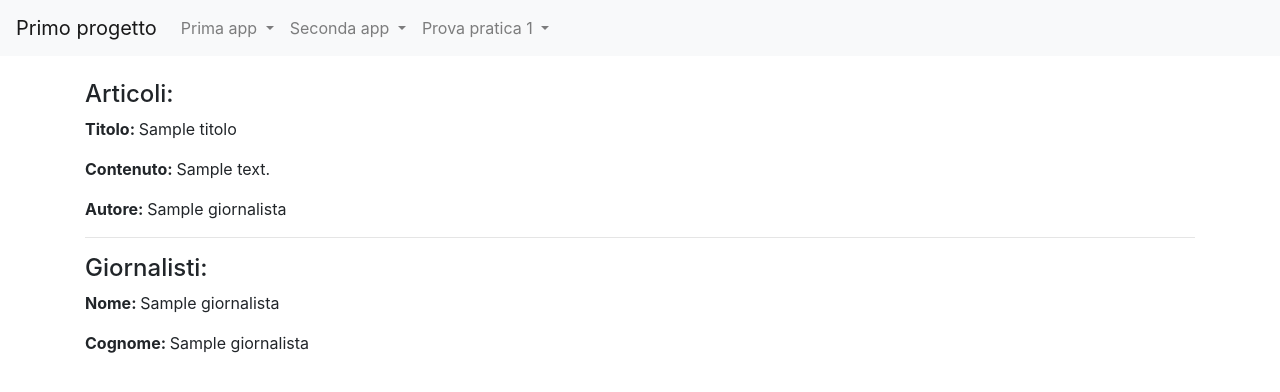
After one commit to teoPrando/primo_progetto, a Django app: template news/templates/news/homepage.html in a window 1280 px wide. The commit adds this page. Shown: the top 392 px of the page. Run offline with Django 5.2, Linux system fonts and the light colour scheme; the template is opened without the code that fills it: most values are stand-ins (such as "Sample title", 1, 10 or a date in 2020).

Commit message:
passo 16 completato (branch news)
-visualizzazione articoli e giornalisti all'url /news/
-visualizzazione di un singolo articolo all'url /news/articoli/(pk articolo)

```diff
--- /dev/null
+++ b/news/templates/news/homepage.html
@@ -0,0 +1,23 @@
+{% extends 'base.html' %}
+{%block title%}
+    Articoli e Giornalisti
+{%endblock title%}
+
+{%block content%}
+    <!--Scrittura di tutti gli articoli-->
+    <h4>Articoli:</h4>
+    {%for articolo in articoli%} <!--articoli è l'array che viene riempito con gli oggetti letti nella funzione home-->
+        <p><strong>Titolo: </strong>{{ articolo.titolo }}</p>
+        <p><strong>Contenuto: </strong>{{ articolo.contenuto }}</p>
+        <p><strong>Autore: </strong>{{ articolo.giornalista}}</p>
+    {%endfor%}
+
+    <hr>
+
+    <!--Scrittura di tutti i giornalisti-->
+    <h4>Giornalisti:</h4>
+    {%for giornalista in giornalisti%} <!--giornalisti è l'array che viene riempito con gli oggetti letti nella funzione home-->
+        <p><strong>Nome: </strong>{{ giornalista.nome }}</p>
+        <p><strong>Cognome: </strong>{{ giornalista.cognome }}</p>
+    {%endfor%}
+{%endblock content%}
--- a/news/urls.py
+++ b/news/urls.py
@@ -1,8 +1,9 @@
 from django.urls import path
-from .views import home
+from .views import home,articoloDetailView
 
 app_name="news"
 
 urlpatterns=[
-    path('',home,name="homeview")
+    path('',home,name="homeview"),
+    path('articoli/<int:pk>',articoloDetailView,name="articoloDetail")  #quando digiterò l'url, al posto di <int:pk> dovrò mettere la primary key
 ]
--- a/primo_progetto/settings.py
+++ b/primo_progetto/settings.py
@@ -60,6 +60,7 @@ TEMPLATES = [
         'BACKEND': 'django.template.backends.django.DjangoTemplates',
         'DIRS': [os.path.join(BASE_DIR,'prima_app/templates/prima_app'),
                  os.path.join(BASE_DIR,'seconda_app/templates/seconda_app'),
+                 os.path.join(BASE_DIR,'news/templates/news'),
                  os.path.join(BASE_DIR,'templates/')],
         'APP_DIRS': True,
         'OPTIONS': {
--- a/templates/base.html
+++ b/templates/base.html
@@ -55,7 +55,6 @@
           <a class="dropdown-item" href="{% url 'prova_pratica_1:pari_dispari' %}">Pari Dispari</a>
         </div>
       </li>
-    </ul>
 
   </div>
     </nav>
```
Also changed, not shown: news/templates/news/articolo_detail.html (added, +10 -0 lines), news/views.py (+26 -0 lines).
